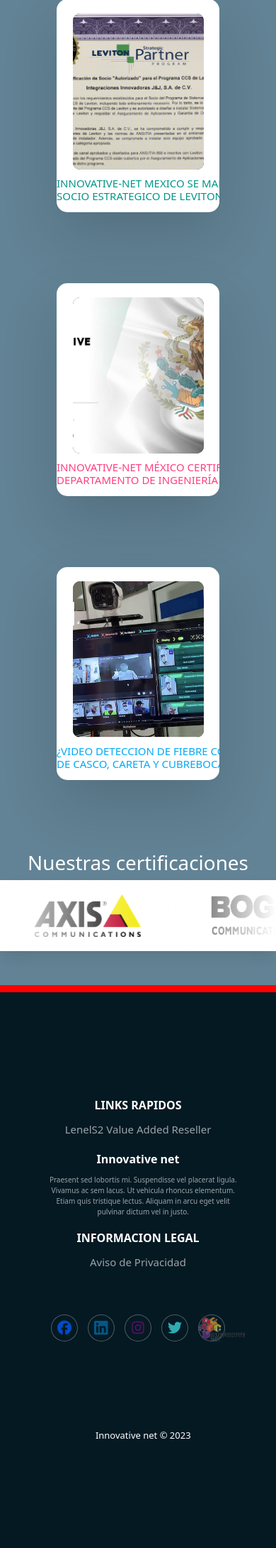
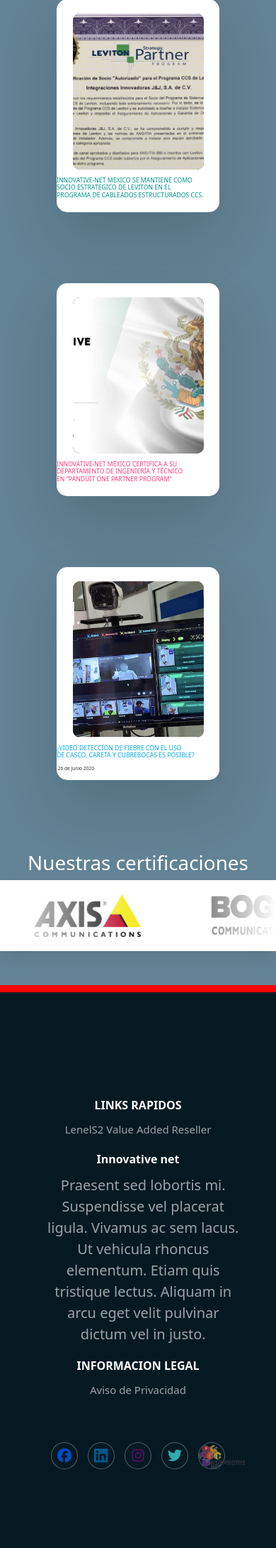
Before and after one commit to Innovative-net-mx/innovative-Webpage, a Django app: page /objetivos in a window 390 px wide. Shown: the part 1480-3661 px from the top of the page at 71% size. Run offline with Django 3.2, Linux system fonts and the light colour scheme; some libraries are stand-ins or nearby versions.

Commit message:
ordenletrasnoticias

```diff
--- a/homepage/templates/homepage/objetivos.html
+++ b/homepage/templates/homepage/objetivos.html
@@ -66,7 +66,7 @@
             <img src="static/css/not1.png" alt="not1">
           </div>
           <div class="content">
-              <h2>INNOVATIVE-NET MEXICO SE MANTIENE COMO <br> SOCIO  ESTRATEGICO DE LEVITON EN EL <br> PROGRAMA DE CABLEADOS ESTRUCTURADOS CCS.</h2>
+              <h2 class="leth2">INNOVATIVE-NET MEXICO SE MANTIENE COMO <br> SOCIO  ESTRATEGICO DE LEVITON EN EL <br> PROGRAMA DE CABLEADOS ESTRUCTURADOS CCS.</h2>
               <p>
                 1 de Agosto 2020 <br>
                 Certificado como socio Diamante, <br>  Innovative-net es un canal autorizado para diseñas e instalar<br>  sistema de cableado estructurado certificado Leviton <br>con Garantias de 25 años.
@@ -79,7 +79,7 @@
             <img src="static/css/not2.jpeg" alt="not2">
           </div>
           <div class="content">
-              <h2>INNOVATIVE-NET MÉXICO CERTIFICA  A SU <br> DEPARTAMENTO DE INGENIERÍA Y TÉCNICO <br> EN “PANDUIT ONE PARTNER PROGRAM”</h2>
+              <h2 class="leth2">INNOVATIVE-NET MÉXICO CERTIFICA  A SU <br> DEPARTAMENTO DE INGENIERÍA Y TÉCNICO <br> EN “PANDUIT ONE PARTNER PROGRAM”</h2>
               <p>
                 30 de Junio 2020 <br> Como Integrador autorizado para proporcionar Diseño, <br> Desarrollo e Implementación de Infraestructura de red de <br>telecomunicaciones <br>para Edificios Comerciales e Industriales.
               </p>
@@ -91,7 +91,7 @@
             <img src="static/css/not3.png" alt="not3">
           </div>
           <div class="content">
-              <h2>¿VIDEO DETECCION DE FIEBRE CON EL USO  <br>DE CASCO, CARETA Y CUBREBOCAS ES POSIBLE?</h2>
+              <h2 class="leth2">¿VIDEO DETECCION DE FIEBRE CON EL USO  <br>DE CASCO, CARETA Y CUBREBOCAS ES POSIBLE?</h2>
               <p>
                 26 de Junio 2020 <br>¿Como puedo implementar cámaras de video de detección de fiebre <br>en ambientes donde se usa Casco de seguridad, cubre bocas  y <br> careta de filmina y no descartar esta tecnología?
               </p>
@@ -236,9 +236,13 @@
 
 
 
-p{
-  font-size: 10px;
-}
+        @media(max-width: 480px){
+          .leth2{
+            font-size: 8.7px;
+            width:10%;
+            text-align: right;
+          }
+      }
 h2{
   font-size: 15px;
    text-align: right;
@@ -353,7 +357,7 @@ h2{
     }
 
     .container .caja .content p {
-        font-size: 0.8rem;
+        font-size: 6.6px;
     }
 
     .container .caja .content a {
@@ -363,8 +367,7 @@ h2{
 
 
 
-</style>
-<style>
+
  @keyframes scroll {
     0% {
         transform: translateX(0);
```
